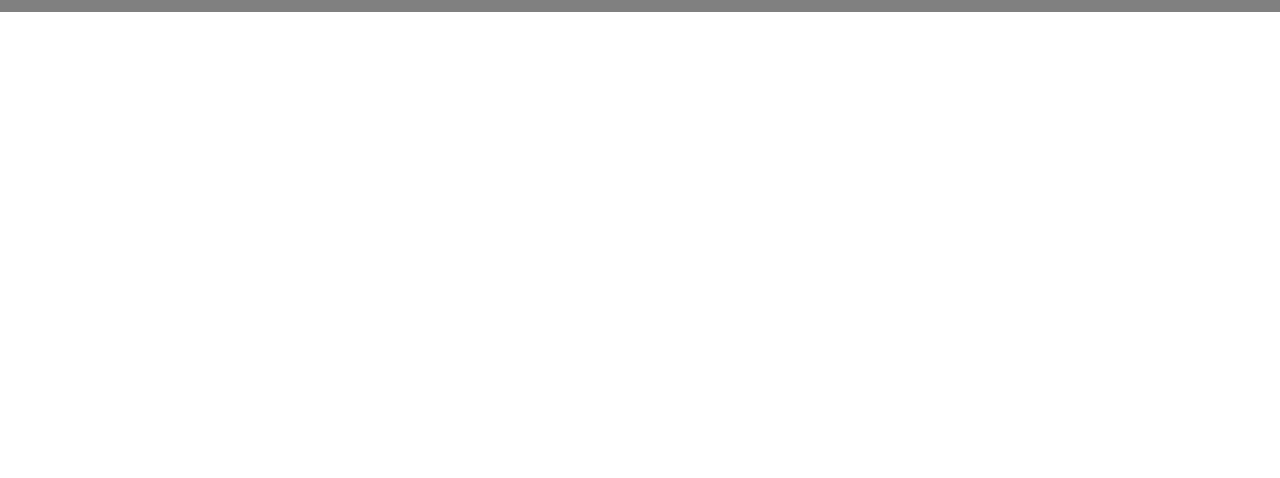
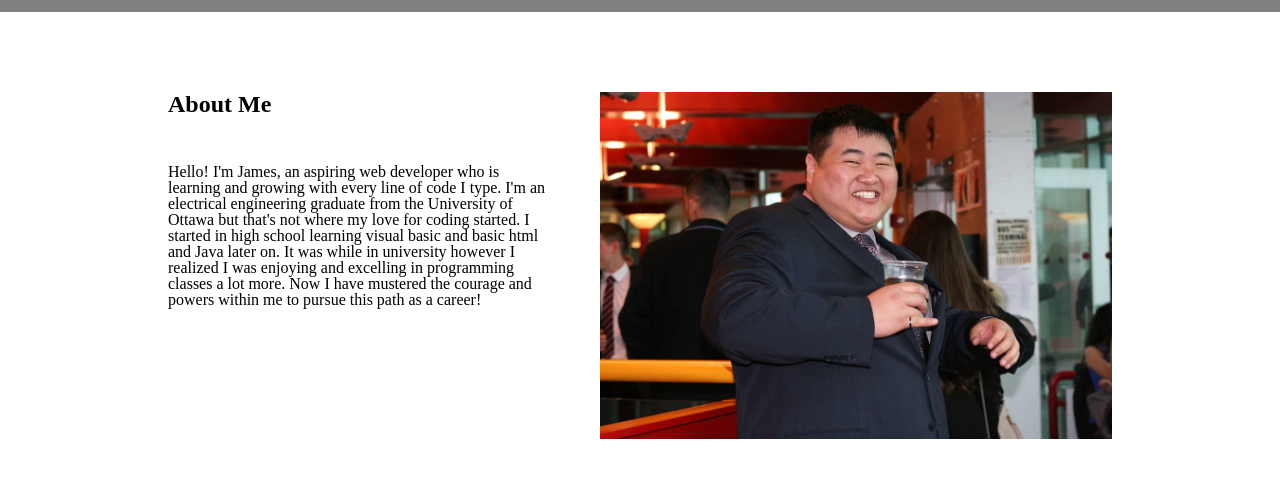
Before and after one commit to jamzzy/portfolio-website, a plain HTML site: page index.html in a window 1280 px wide. Shown: the part 148-626 px from the top of the page. Drawn offline with Linux system fonts and the light colour scheme.

Commit message:
add html for about me section and basic css style for the section

```diff
--- a/index.html
+++ b/index.html
@@ -39,6 +39,26 @@
 
         <!--The 'Meat' of the webpage-->
         <main>
+            <section class="about-section">
+
+
+
+                    <div class="about-content-container">
+                        <h3>About Me</h3>
+                        <p>Hello! I'm James, an aspiring web developer who is learning and growing with every line of code I type.
+                        I'm an electrical engineering graduate from the University of Ottawa but that's not where my love for coding started. I started in high school learning visual basic and basic html and Java later on. It was
+                        while in university however I realized I was enjoying and excelling in programming classes a lot more. Now I have mustered the courage and powers within me to pursue this path as a career!</p>
+
+                    </div>
+                    <div class="img-container">
+                        <img src="./resources/images/me.jpg" />
+
+
+                    </div>
+
+
+
+            </section>
 
         </main>
 
--- a/resources/styles/styles.css
+++ b/resources/styles/styles.css
@@ -15,6 +15,23 @@ h1 {
 
 h2 {
     font-size: 2rem;
+}
+
+h3 {
+    font-size: 1.5rem;
+    padding-bottom: 3rem;
+}
+
+section {
+    margin-top: 5rem;
+    width: 100%;
+    justify-content: center;
+    display: flex;
+
+}
+
+img {
+    width: 100%;
 }
 
 /**Header**/
@@ -52,3 +69,18 @@ li {
     background-color: white;
     padding: 0.8rem;
 }
+
+/**Main**/
+
+.about-content-container {
+    padding-right: 3rem;
+    width: 30%;
+
+}
+
+
+
+.img-container {
+    width: 40%;
+    height: auto;
+}
```
Also changed, not shown: resources/images/me.jpg (added).
